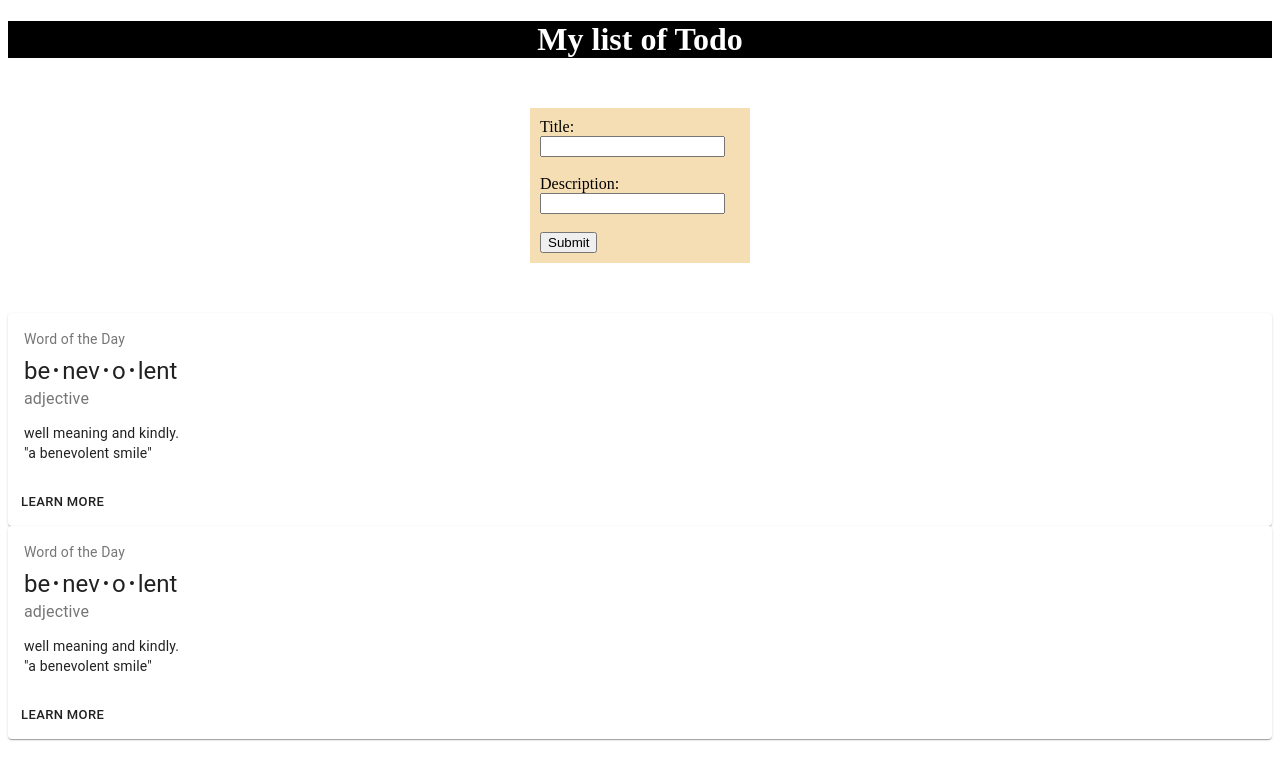
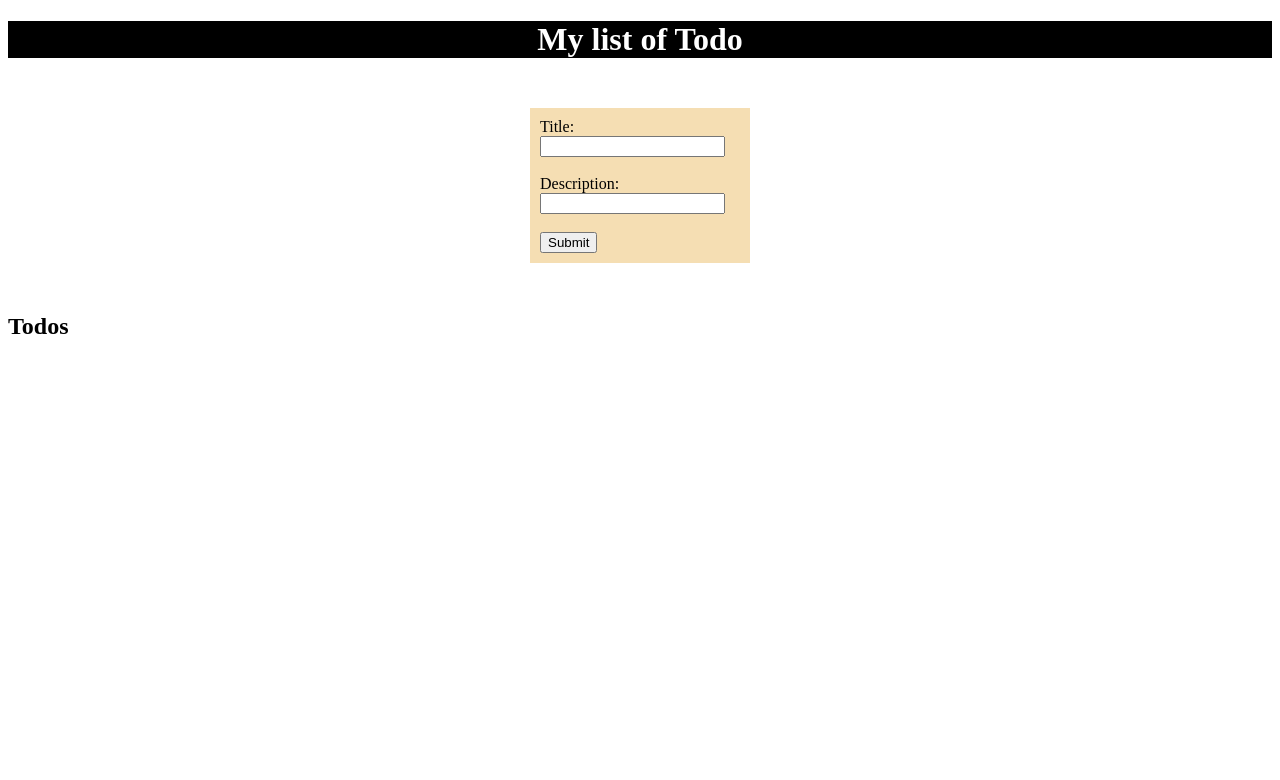
Before and after one commit to SamuelGouret/React-Todo, a React (Create React App) app in the folder app/: page / in a window 1280 px wide. Shown: the top 780 px of the page. Built offline with nearby package versions, Linux system fonts and the light colour scheme.

Commit message:
Create as many CardTodo as there are todos

```diff
--- a/app/src/components/card.js
+++ b/app/src/components/card.js
@@ -25,10 +25,12 @@ const useStyles = makeStyles({
   });
 
 
-export default function CardTodo() {
+export default function CardTodo({todo}) {
 
     const classes = useStyles();
     const bull = <span className={classes.bullet}>•</span>;
+
+    console.log("CardTodo: " + todo);
 
     return(
 
--- a/app/src/components/list.js
+++ b/app/src/components/list.js
@@ -3,12 +3,21 @@ import React from 'react';
 import CardTodo from "./card";
 
 
-export default function List(todos) {
+export default function List({todos}) {
+
+    console.log(todos);
+    if (todos.length > 0)
+        console.log(todos[0].title);
 
   return (
       <div>
-        <CardTodo />
-        <CardTodo />
+          <h2>Todos</h2>
+          <ul>
+          {todos.map((value, index) => {
+            return <CardTodo key={index} todo={value}/> //<li key={index}>{value.title}</li>
+           })}
+        </ul>
+
       </div>
   )
 }
--- a/app/src/components/todo.js
+++ b/app/src/components/todo.js
@@ -21,7 +21,7 @@ function Todo({todos, addTodos, formData, updateFormData}) {
             formData
         ])
         // ... submit to API or something
-        console.log(todos);
+
     };
 
     return (
```
Also changed, not shown: 1 other file (tests, documents, lock files or other folders).
